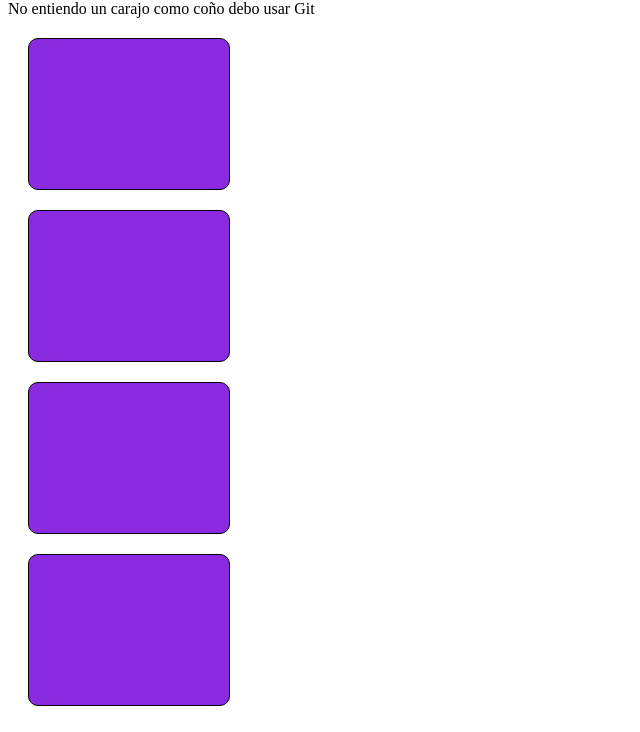
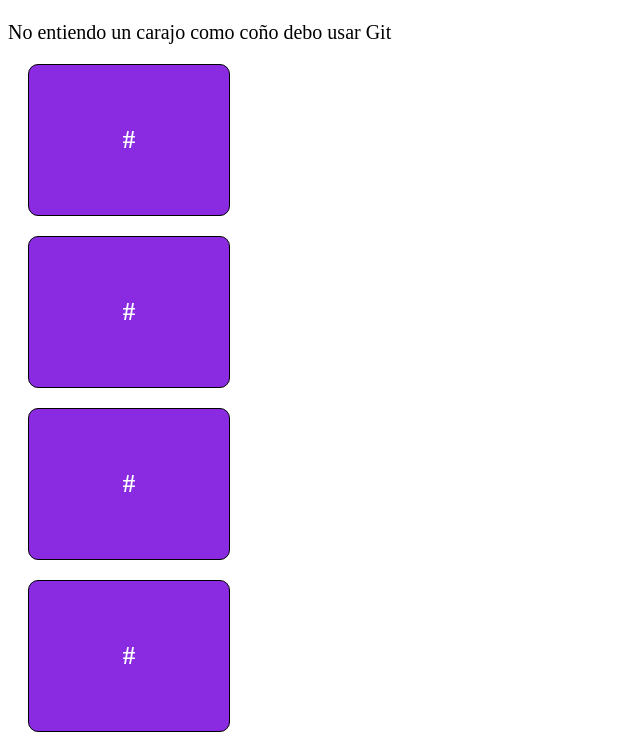
Before and after one commit to yolber154/aprendiendo-git, a plain HTML site: page index.html in a window 1280 px wide. Shown: the part 80-812 px from the top of the page, without its empty margins (0-640 px from the left). Drawn offline with Linux system fonts and the light colour scheme.

Commit message:
agregé iconos al centro de los .box

```diff
--- a/index.html
+++ b/index.html
@@ -12,9 +12,9 @@
 
     <p>No entiendo un carajo como coño debo usar Git</p>
 
-    <div class="box"></div>
-    <div class="box"></div>
-    <div class="box"></div>
-    <div class="box"></div>
+    <div class="box">#</div>
+    <div class="box">#</div>
+    <div class="box">#</div>
+    <div class="box">#</div>
 </body>
 </html>
--- a/style.css
+++ b/style.css
@@ -5,4 +5,13 @@
     border-radius: 10px;
     width: 200px;
     height: 150px;
+    display: flex;
+    justify-content: center;
+    align-items: center;
+    color: #fff;
+    font-size: 25px;
+    font-weight: bold;
 }
+
+body{font-size: 20px;}
+html{height: 100vh;}
```
